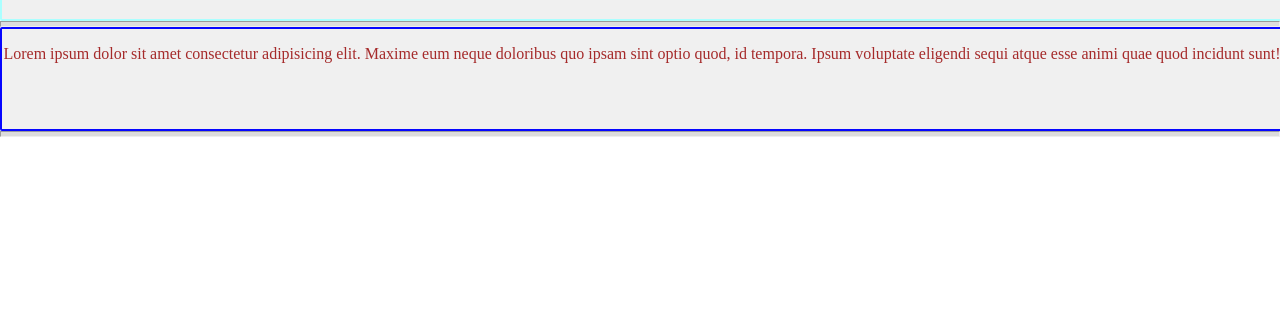
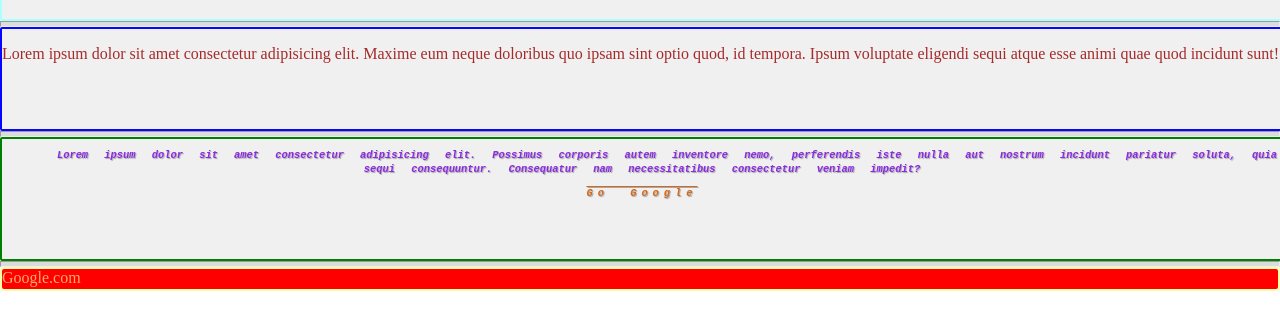
Before and after one commit to JosePeresini/JavaScript-Sin-Fronteras, a plain HTML site: page CSS/Combis/Combi 1/index.html in a window 1280 px wide. Shown: the part 63-392 px from the top of the page. Drawn offline with Linux system fonts and the light colour scheme.

Commit message:
New Folders with practice

```diff
--- a/CSS/index.html
+++ b/CSS/Combis/Combi 1/index.html
@@ -21,6 +21,19 @@
             </p>
         </div>
         <hr />
-
+        <div class="div3">
+            <p>
+                Lorem ipsum dolor sit amet consectetur adipisicing elit.
+                Possimus corporis autem inventore nemo, perferendis iste
+                nulla aut nostrum incidunt pariatur soluta, quia sequi
+                consequuntur. Consequatur nam necessitatibus consectetur
+                veniam impedit?
+            </p>
+            <a href="https://www.google.com.ar" class="div3-a">go google</a>
+        </div>
+        <hr />
+        <div class="div4">
+            <a href="https://www.google.com" class="div4-a">Google.com</a>
+        </div>
     </body>
 </html>
--- /dev/null
+++ b/CSS/Combis/Combi 1/main.css
@@ -0,0 +1,95 @@
+body {
+    margin: 0;
+}
+
+hr {
+    padding: 2px;
+    margin: 0 0;
+    background-color: gainsboro;
+}
+
+.div1 {
+    background-color: #f0f0f0;
+    padding: 0;
+    margin: 0;
+    width: 100%;
+    height: 80px;
+    text-align: center;
+    border: 2px solid #aff;
+    color: red;
+    border-radius: 2px;
+}
+
+.div2 {
+    background-color: #f0f0f0;
+    padding: 0;
+    margin: 0;
+    width: 100%;
+    height: 100px;
+    text-align: left;
+    border: 2px solid #0606ff;
+    color: brown;
+    border-radius: 2px;
+}
+
+.div3 {
+    background-color: #f0f0f0;
+    border-radius: 2px;
+    border: 2px solid green;
+    color: blueviolet;
+    font-family: monospace;
+    font-style: oblique;
+    font-size: 0.8em;
+    font-weight: 600;
+    height: 120px;
+    margin: 0;
+    padding: 0;
+    text-align: center;
+    width: 100%;
+    text-indent: 50px;
+    line-height: 1.3;
+    word-spacing: 10px;
+    text-shadow: 1px 1px 1px rgba(0,0,0,0.3);
+}
+
+.div3-a {
+    text-decoration: overline;
+    text-transform: capitalize;
+    letter-spacing: 5px;
+    color: chocolate;
+}
+
+.div3-a:hover {
+    color: red;
+}
+
+.div4 {
+    background-color: #f00;
+    padding: 0px;
+    margin: 0;
+    height: 20px;
+    border: 2px solid #ffa;
+    color: red;
+    border-radius: 4px;
+}
+
+.div4-a:link {
+    color: #ffaa66;
+    text-decoration: none;
+}
+
+.div4-a:visited {
+    color: blue;
+}
+
+.div4-a:hover {
+    border-radius: 4px;
+
+    color: blue;
+    text-decoration: underline;
+    background-color: #f55;
+}
+
+.div4-a:active {
+    color: black;
+}
--- a/CSS/main.css
+++ /dev/null
@@ -1,33 +0,0 @@
-body {
-    margin: 0;
-}
-
-hr {
-    padding: 2px;
-    margin: 0 0;
-    background-color: gainsboro;
-}
-
-.div1 {
-    background-color: #f0f0f0;
-    padding: 0;
-    margin: 0;
-    width: 100%;
-    height: 80px;
-    text-align: center;
-    border: 2px solid #aff;
-    color: red;
-    border-radius: 2px;
-}
-
-.div2 {
-    background-color: #f0f0f0;
-    padding: 0;
-    margin: 0;
-    width: 100%;
-    height: 100px;
-    text-align: center;
-    border: 2px solid #0606ff;
-    color: brown;
-    border-radius: 2px;
-}
```
